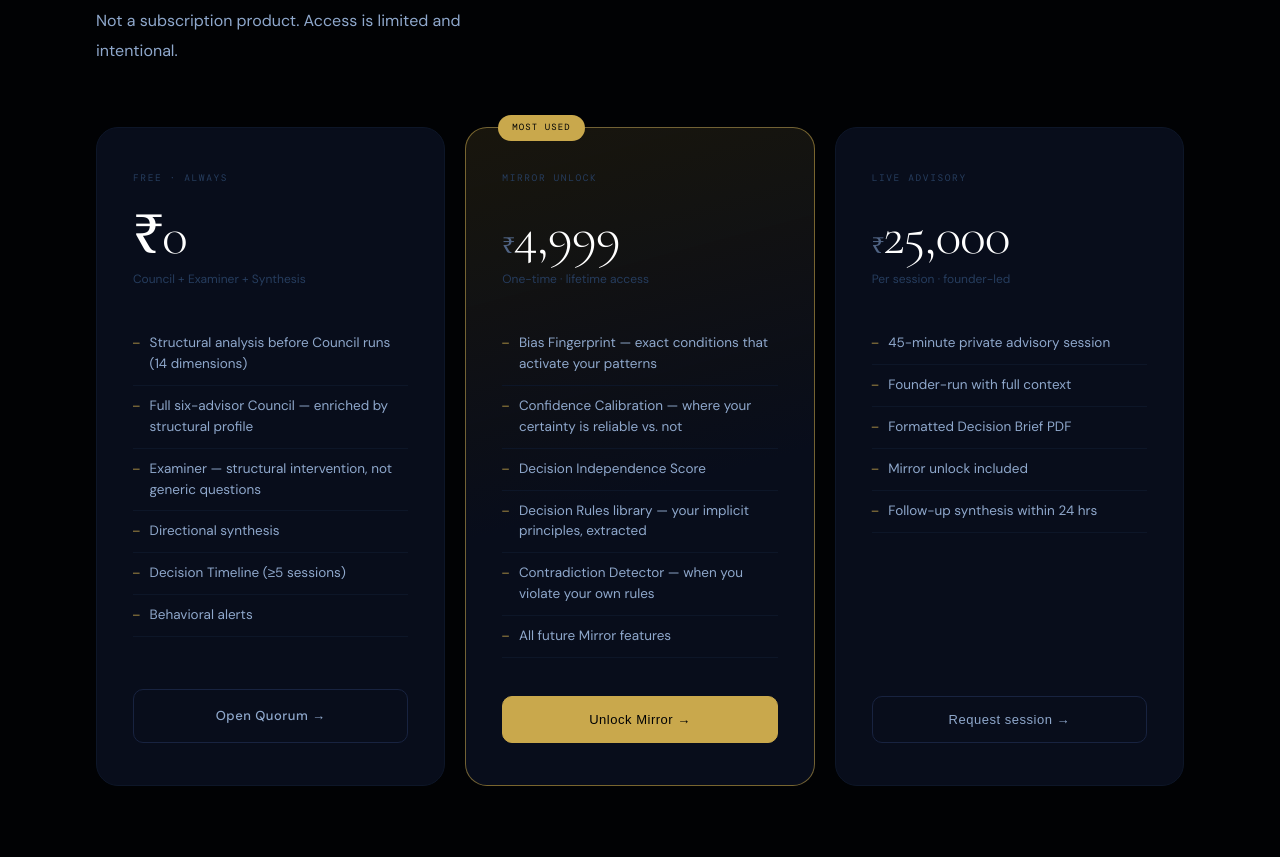
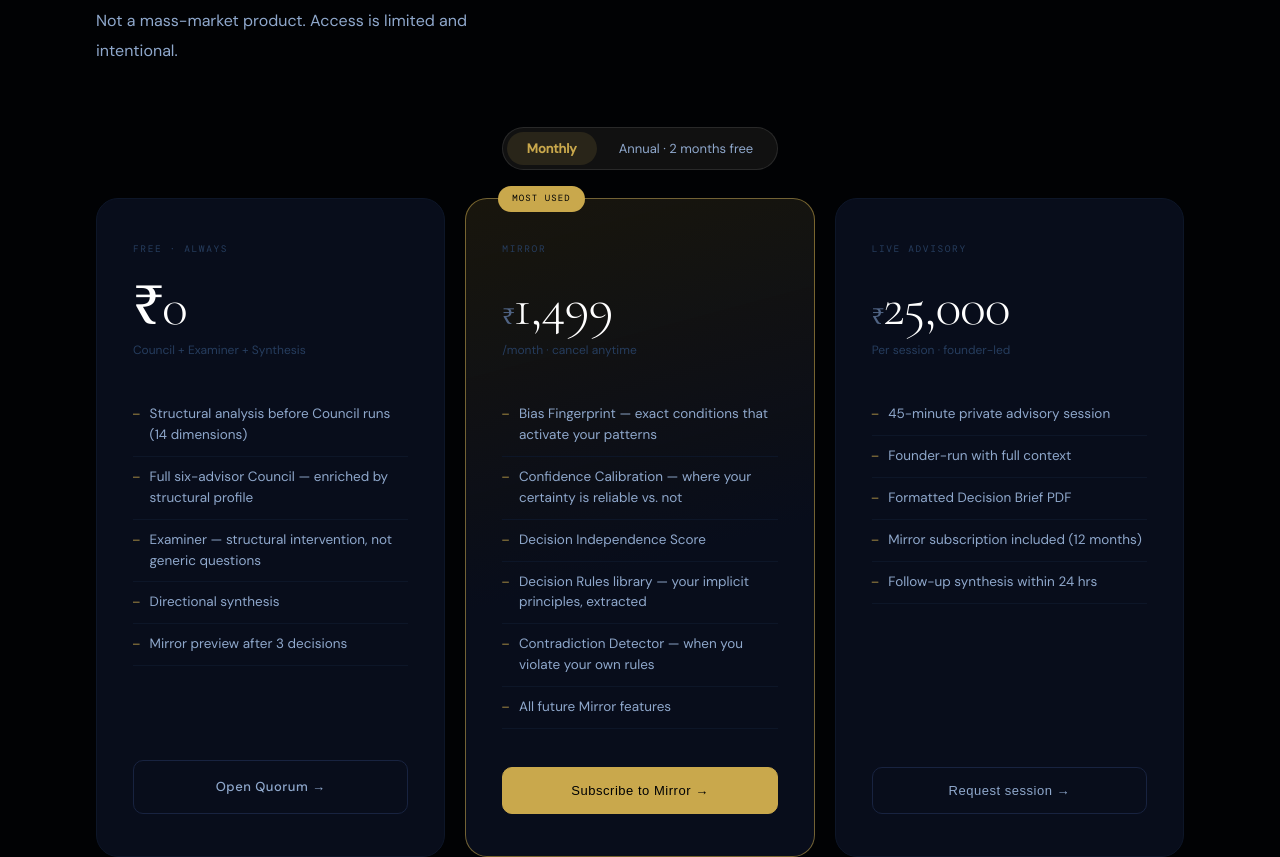
Before and after one commit to kansrakunal1992/quorum_website, a plain HTML site: page index.html in a window 1280 px wide. Shown: the part 9100-9957 px from the top of the page. Drawn offline with nearby package versions, Linux system fonts and the light colour scheme; a web font is replaced by a local one.

Commit message:
Update index.html

```diff
--- a/index.html
+++ b/index.html
@@ -160,6 +160,33 @@
 
     .nav-right { display: flex; align-items: center; gap: 22px; }
 
+    /* Billing toggle pill (Monthly / Annual) */
+    .billing-toggle {
+      display:         inline-flex;
+      background:      var(--bg-card, #111);
+      border:          1px solid var(--border-mid, rgba(255,255,255,0.1));
+      border-radius:   999px;
+      padding:         4px;
+      gap:             2px;
+    }
+    .bt-opt {
+      padding:         8px 20px;
+      border:          none;
+      border-radius:   999px;
+      background:      transparent;
+      color:           var(--t3, rgba(255,255,255,0.45));
+      font-size:       13px;
+      font-family:     inherit;
+      cursor:          pointer;
+      transition:      all 0.2s;
+      white-space:     nowrap;
+    }
+    .bt-opt.active {
+      background:      rgba(201,168,76,0.13);
+      color:           #c9a84c;
+      font-weight:     600;
+    }
+
     /* Theme pill toggle */
     .toggle {
       position: relative;
@@ -1755,7 +1782,15 @@
     <div class="sh r">
       <span class="eyebrow">Access</span>
       <h2 class="display" style="font-size: clamp(42px,5vw,68px); margin-top:16px; max-width:440px;">Private<br />by design.</h2>
-      <p style="margin-top:20px; font-size:16px; color:var(--t3); max-width:380px; line-height:1.85;">Not a subscription product. Access is limited and intentional.</p>
+      <p style="margin-top:20px; font-size:16px; color:var(--t3); max-width:380px; line-height:1.85;">Not a mass-market product. Access is limited and intentional.</p>
+    </div>
+    <div>
+      <!-- Billing toggle pill -->
+      <div style="display:flex; justify-content:center; margin-bottom:28px;">
+        <div class="billing-toggle" id="billingToggle">
+          <button class="bt-opt active" id="btMonthly" onclick="setBilling('monthly')">Monthly</button>
+          <button class="bt-opt" id="btAnnual" onclick="setBilling('annual')">Annual &middot; 2 months free</button>
+        </div>
       </div>
       <div class="pg">
         <div class="pc r d1">
@@ -1767,16 +1802,15 @@
             <li>Full six-advisor Council — enriched by structural profile</li>
             <li>Examiner — structural intervention, not generic questions</li>
             <li>Directional synthesis</li>
-          <li>Decision Timeline (≥5 sessions)</li>
-          <li>Behavioral alerts</li>
+            <li>Mirror preview after 3 decisions</li>
           </ul>
           <a href="https://app.quorumvault.org" target="_blank" class="pc-btn o">Open Quorum →</a>
         </div>
         <div class="pc feat r d2">
-        <div class="pc-badge">Most used</div>
-        <div class="pc-tier">Mirror unlock</div>
-        <div class="pc-price"><sub>₹</sub>4,999</div>
-        <div class="pc-cadence">One-time · lifetime access</div>
+          <div class="pc-badge" id="mirrorBadge">Most used</div>
+          <div class="pc-tier">Mirror</div>
+          <div class="pc-price" id="mirrorPrice"><sub>₹</sub>1,499</div>
+          <div class="pc-cadence" id="mirrorCadence">/month · cancel anytime</div>
           <ul class="pc-list">
             <li>Bias Fingerprint — exact conditions that activate your patterns</li>
             <li>Confidence Calibration — where your certainty is reliable vs. not</li>
@@ -1785,7 +1819,7 @@
             <li>Contradiction Detector — when you violate your own rules</li>
             <li>All future Mirror features</li>
           </ul>
-        <button class="pc-btn g" onclick="openModal('mirror')">Unlock Mirror →</button>
+          <button class="pc-btn g" onclick="openModal('mirror')">Subscribe to Mirror →</button>
         </div>
         <div class="pc r d3">
           <div class="pc-tier">Live advisory</div>
@@ -1795,10 +1829,11 @@
             <li>45-minute private advisory session</li>
             <li>Founder-run with full context</li>
             <li>Formatted Decision Brief PDF</li>
-          <li>Mirror unlock included</li>
+            <li>Mirror subscription included (12 months)</li>
             <li>Follow-up synthesis within 24 hrs</li>
           </ul>
           <button class="pc-btn o" onclick="openModal('live')">Request session →</button>
+        </div>
       </div>
     </div>
   </div>
@@ -1849,14 +1884,14 @@
 
       <div class="interest-grid">
         <div class="interest-opt" data-val="mirror" onclick="selectInterest(this)">
-          <div class="io-price">₹4,999 · one-time</div>
-          <div class="io-label">Mirror Unlock</div>
-          <div class="io-desc">Bias fingerprint, independence score, contradiction detector and all future features.</div>
+          <div class="io-price">₹1,499/mo · or ₹9,999/yr</div>
+          <div class="io-label">Mirror Subscription</div>
+          <div class="io-desc">Bias fingerprint, independence score, contradiction detector and all future Mirror features.</div>
         </div>
         <div class="interest-opt" data-val="live" onclick="selectInterest(this)">
           <div class="io-price">₹25,000 · per session</div>
           <div class="io-label">Live Advisory</div>
-          <div class="io-desc">45-min founder-led session. Includes decision brief and Mirror unlock.</div>
+          <div class="io-desc">45-min founder-led session. Includes decision brief and 12-month Mirror subscription.</div>
         </div>
         <div class="interest-opt" data-val="explore" onclick="selectInterest(this)">
           <div class="io-price">Free · always</div>
@@ -2014,6 +2049,28 @@
   let   currentStep = 1
   let   selectedInterest = null
 
+  // ── Billing toggle (Monthly / Annual) ──────────────────────────────────────
+  let currentBilling = 'monthly'
+  function setBilling(plan) {
+    currentBilling = plan
+    document.getElementById('btMonthly').classList.toggle('active', plan === 'monthly')
+    document.getElementById('btAnnual').classList.toggle('active', plan === 'annual')
+
+    const priceEl   = document.getElementById('mirrorPrice')
+    const cadenceEl = document.getElementById('mirrorCadence')
+    const badgeEl   = document.getElementById('mirrorBadge')
+
+    if (plan === 'annual') {
+      priceEl.innerHTML   = '<sub>₹</sub>9,999'
+      cadenceEl.textContent = '/year · 2 months free'
+      badgeEl.textContent   = 'Best value'
+    } else {
+      priceEl.innerHTML   = '<sub>₹</sub>1,499'
+      cadenceEl.textContent = '/month · cancel anytime'
+      badgeEl.textContent   = 'Most used'
+    }
+  }
+
   function openModal(preset) {
     currentStep = 1
     showStep(1)
@@ -2129,7 +2186,7 @@
       // Success messaging based on interest
       const msgs = {
         live:    'We\'ll review your decision and reach out within 48 hours. Live sessions are capped, so we\'ll confirm availability when we write.',
-        mirror:  'We\'ll send you your Mirror unlock token via email within 24 hours. You can start bringing decisions immediately.',
+        mirror:  'We\'ll send you your Mirror subscription link within 24 hours. You can start bringing decisions immediately — your profile builds from session one.',
         explore: 'You can open Quorum right now and bring the decision you described — the Council runs free, no token required.',
         other:   'We\'ll read your request and respond personally within 48 hours.'
       }
```
Lines whose indentation alone changed are shown as unchanged.
